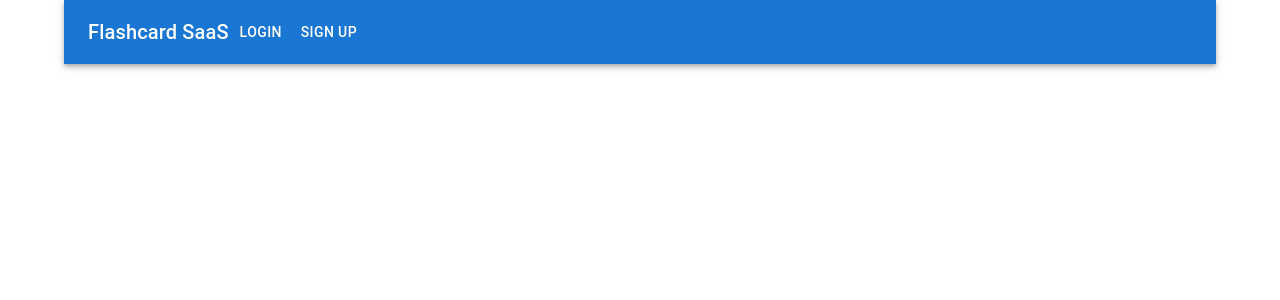
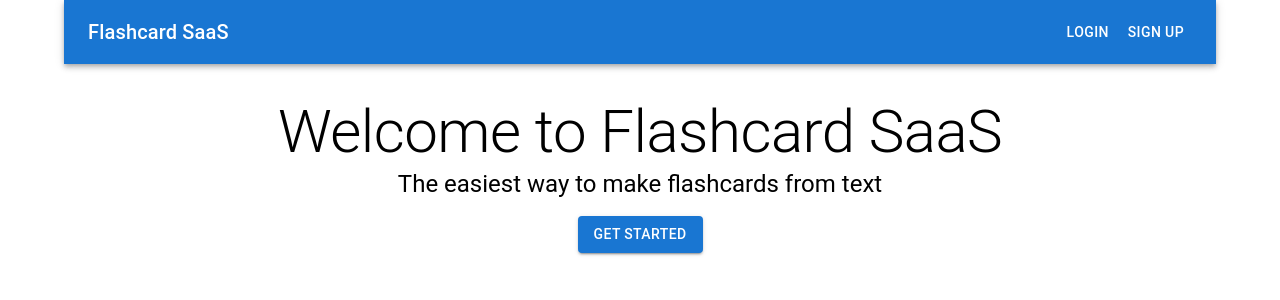
Before and after one commit to johnsonhsiung/flashcard, a Next.js app: page / in a window 1280 px wide. Shown: the top 300 px of the page. Built offline with nearby package versions, Linux system fonts and the light colour scheme; no server answers.

Commit message:
added Title and call to Action Button

```diff
--- a/app/page.js
+++ b/app/page.js
@@ -1,34 +1,47 @@
 import Image from "next/image";
 import getStripe from "@/utils/get-stripe";
-import {SignedIn, SignedOut, UserButton} from '@clerk/nextjs'
-import { Button, Toolbar, Typography, Container, AppBar } from "@mui/material";
-import Head from "next/head"
-
+import { SignedIn, SignedOut, UserButton } from "@clerk/nextjs";
+import {
+  Button,
+  Toolbar,
+  Typography,
+  Container,
+  AppBar,
+  Box,
+} from "@mui/material";
+import Head from "next/head";
 
 export default function Home() {
+  return (
+    <Container maxWidth="lg">
+      <Head>
+        <title>Flashcard</title>
+        <meta name="descrption" content="Create flashcards from your text" />
+      </Head>
 
-  return <Container maxwidth='100%'>
-    <Head>
-      <title>
-        Flashcard
-      </title>
-      <meta name='descrption' content="Create flashcards from your text" />
-    </Head>
-    <AppBar position ='static'>
+      <AppBar position="static">
         <Toolbar>
-        <Typography variant='h6' style= {{flexgrow: 1 }}>
+          <Typography variant="h6" style={{ flexGrow: 1 }}>
             Flashcard SaaS
           </Typography>
           <SignedOut>
-          <Button color='inherit'>Login</Button>
-          <Button color='inherit'>Sign Up</Button>
+            <Button color="inherit">Login</Button>
+            <Button color="inherit">Sign Up</Button>
           </SignedOut>
           <SignedIn>
-          <UserButton/>
+            <UserButton />
           </SignedIn>
         </Toolbar>
       </AppBar>
+      <Box sx={{ textAlign: "center", my: 4 }}>
+        <Typography variant="h2">Welcome to Flashcard SaaS</Typography>
+        <Typography variant="h5">
+          The easiest way to make flashcards from text
+        </Typography>
+        <Button variant="contained" color="primary" sx={{ mt: 2 }}>
+          Get Started
+        </Button>
+      </Box>
     </Container>
-
-
+  );
 }
```
Lines whose indentation alone changed are shown as unchanged.
